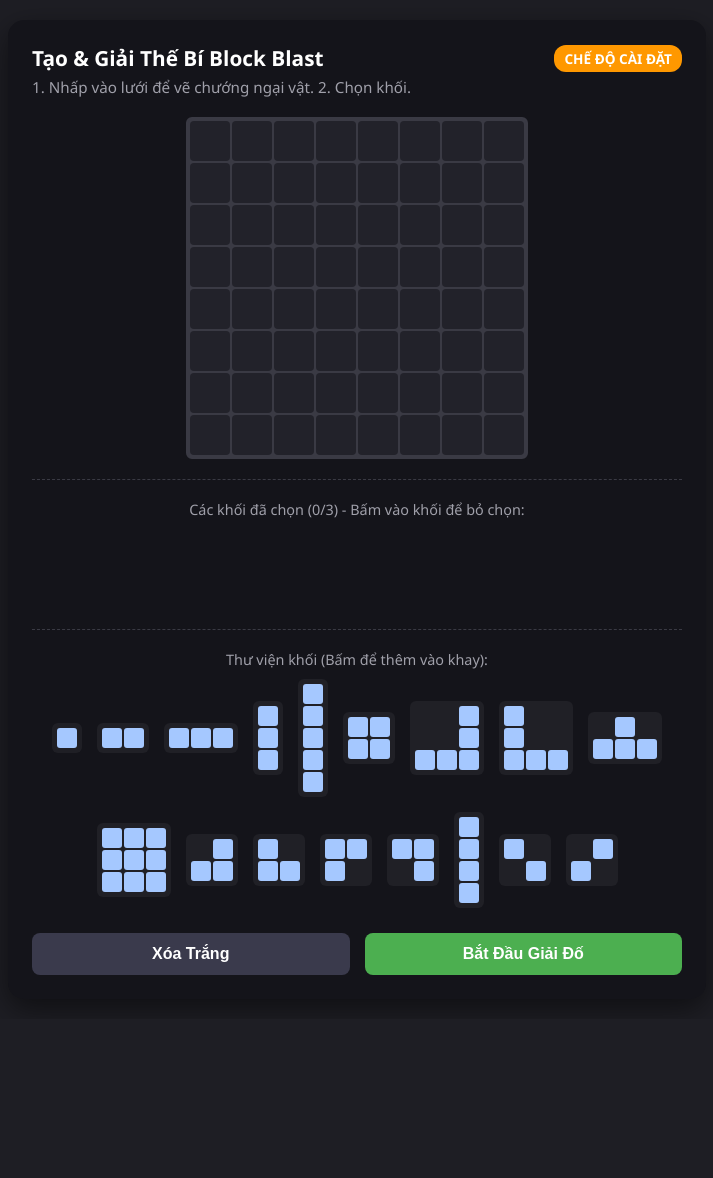
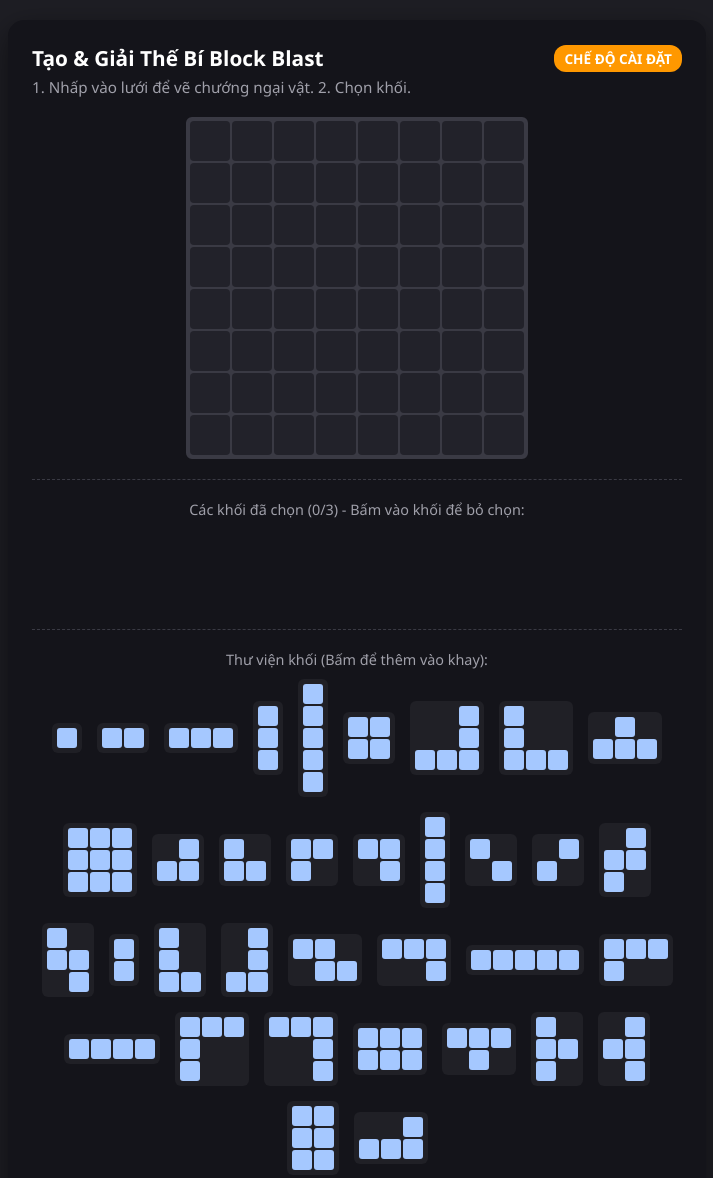
Before and after one commit to QuangHung259/Block-of-hung, a plain HTML site: page index.html in a window 1280 px wide. Shown: the top 1178 px of the page, without its empty margins (283-996 px from the left). Before the commit the page ends 1019 px from the top, so only its background shows below. Drawn offline with Linux system fonts and the light colour scheme.

Commit message:
update shape

```diff
--- a/index.html
+++ b/index.html
@@ -280,6 +280,7 @@
                 [1, 1, 1],
               ],
             },
+
             {
               id: 9,
               shape: [
@@ -339,6 +340,132 @@
               shape: [
                 [0, 1],
                 [1, 0],
+              ],
+            },
+            {
+              id: 18,
+              shape: [
+                [0, 1],
+                [1, 1],
+                [1, 0],
+              ],
+            },
+            {
+              id: 19,
+              shape: [
+                [1, 0],
+                [1, 1],
+                [0, 1],
+              ],
+            },
+            {
+              id: 20,
+              shape: [[1], [1]],
+            },
+            {
+              id: 21,
+              shape: [
+                [1, 0],
+                [1, 0],
+                [1, 1],
+              ],
+            },
+            {
+              id: 22,
+              shape: [
+                [0, 1],
+                [0, 1],
+                [1, 1],
+              ],
+            },
+            {
+              id: 23,
+              shape: [
+                [1, 1, 0],
+                [0, 1, 1],
+              ],
+            },
+            {
+              id: 24,
+              shape: [
+                [1, 1, 1],
+                [0, 0, 1],
+              ],
+            },
+            {
+              id: 25,
+              shape: [[1, 1, 1, 1, 1]],
+            },
+            {
+              id: 26,
+              shape: [
+                [1, 1, 1],
+                [1, 0, 0],
+              ],
+            },
+            {
+              id: 27,
+              shape: [[1, 1, 1, 1]],
+            },
+            {
+              id: 28,
+              shape: [
+                [1, 1, 1],
+                [1, 0, 0],
+                [1, 0, 0],
+              ],
+            },
+            {
+              id: 29,
+              shape: [
+                [1, 1, 1],
+                [0, 0, 1],
+                [0, 0, 1],
+              ],
+            },
+            {
+              id: 30,
+              shape: [
+                [1, 1, 1],
+                [1, 1, 1],
+              ],
+            },
+            {
+              id: 31,
+              shape: [
+                [1, 1, 1],
+                [0, 1, 0],
+              ],
+            },
+            {
+              id: 32,
+              shape: [
+                [1, 0],
+                [1, 1],
+                [1, 0],
+              ],
+            },
+            {
+              id: 33,
+              shape: [
+                [0, 1],
+                [1, 1],
+                [0, 1],
+              ],
+            },
+            {
+              id: 34,
+              shape: [
+                [1, 1],
+                [1, 1],
+                [1, 1],
+              ],
+            },
+            {
+              id: 35,
+              shape: [
+                [0, 0, 1],
+                [1, 1, 1],
               ],
             },
           ];
```
